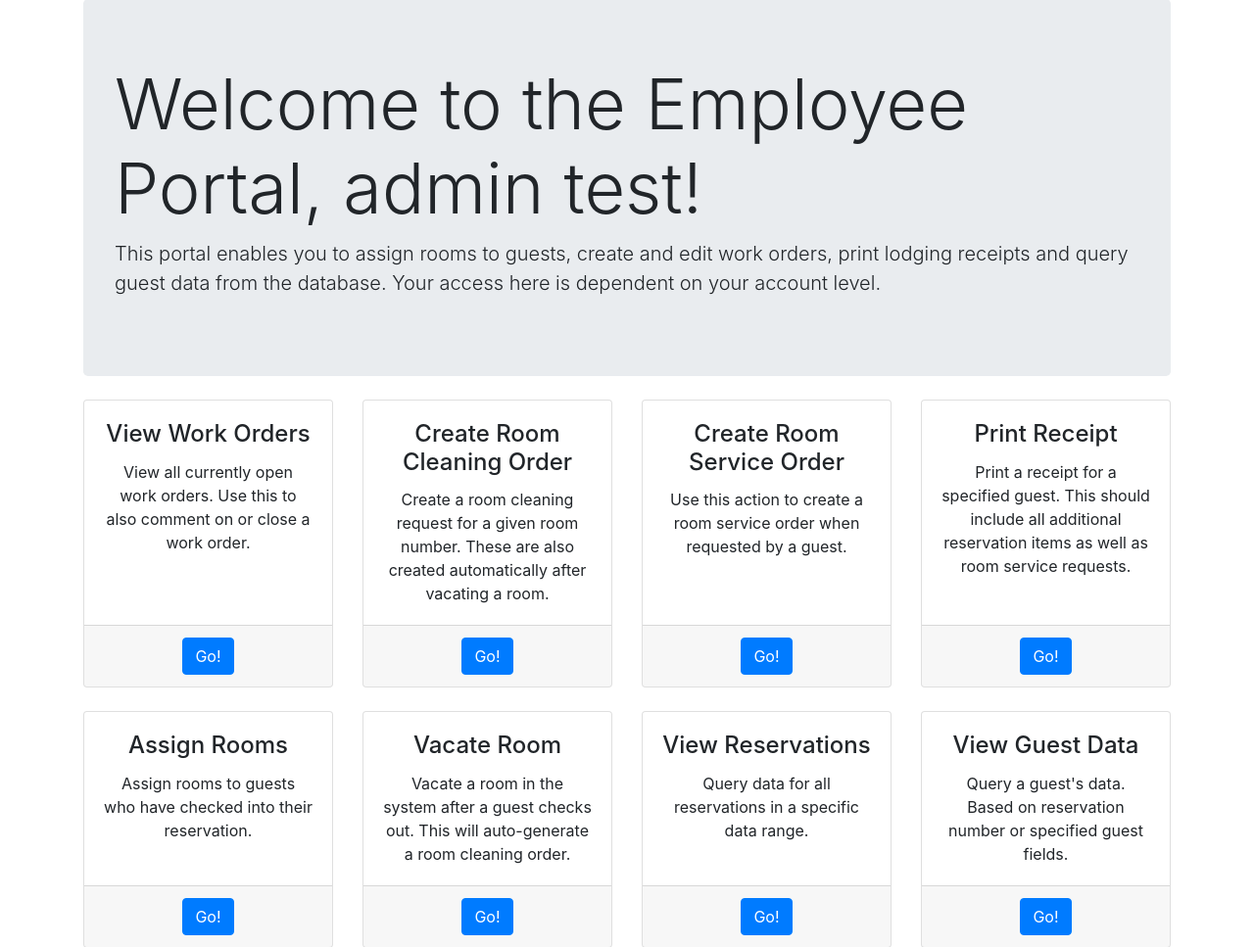
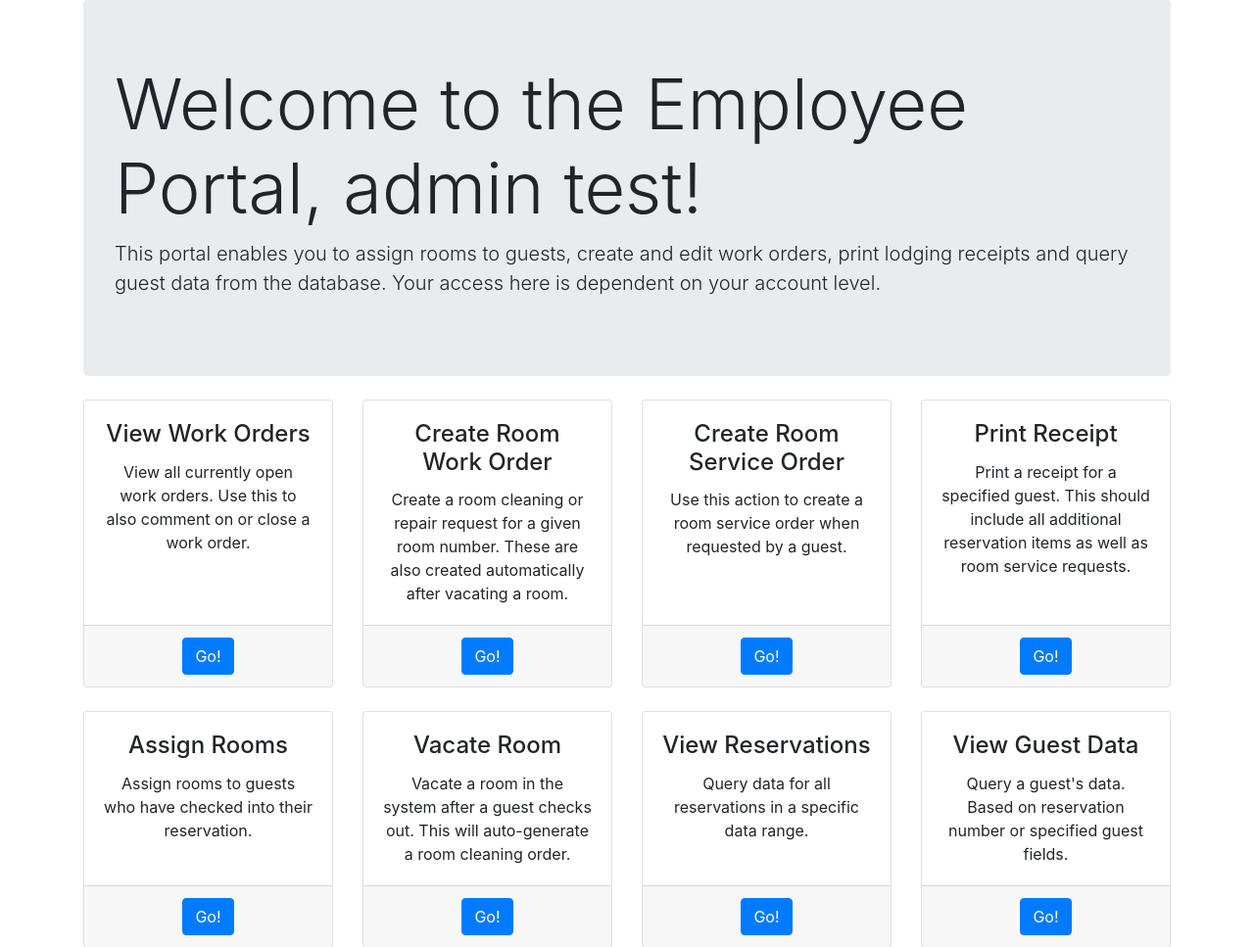
Before and after one commit to danielzgsilva/HotelReservationSystem, a Flask app: page /employee_portal in a window 1280 px wide. Shown: the part 81-1048 px from the top of the page at 98% size. Run offline with Flask 2, Linux system fonts and the light colour scheme; a user stored in the database is signed in; some libraries are stand-ins or nearby versions.

Commit message:
see last

```diff
--- a/hotel_system/templates/employee_portal.html
+++ b/hotel_system/templates/employee_portal.html
@@ -41,11 +41,11 @@
           <div class="col-lg-3 col-md-6 mb-4">
             <div class="card h-100">
               <div class="card-body">
-                <h4 class="card-title">Create Room Cleaning Order</h4>
-                <p class="card-text">Create a room cleaning request for a given room number. These are also created automatically after vacating a room.</p>
+                <h4 class="card-title">Create Room Work Order</h4>
+                <p class="card-text">Create a room cleaning or repair request for a given room number. These are also created automatically after vacating a room.</p>
               </div>
               <div class="card-footer">
-                <a href="#" class="btn btn-primary">Go!</a>
+                <a href="{{ url_for('create_work_order') }}" class="btn btn-primary">Go!</a>
               </div>
             </div>
           </div>
```
